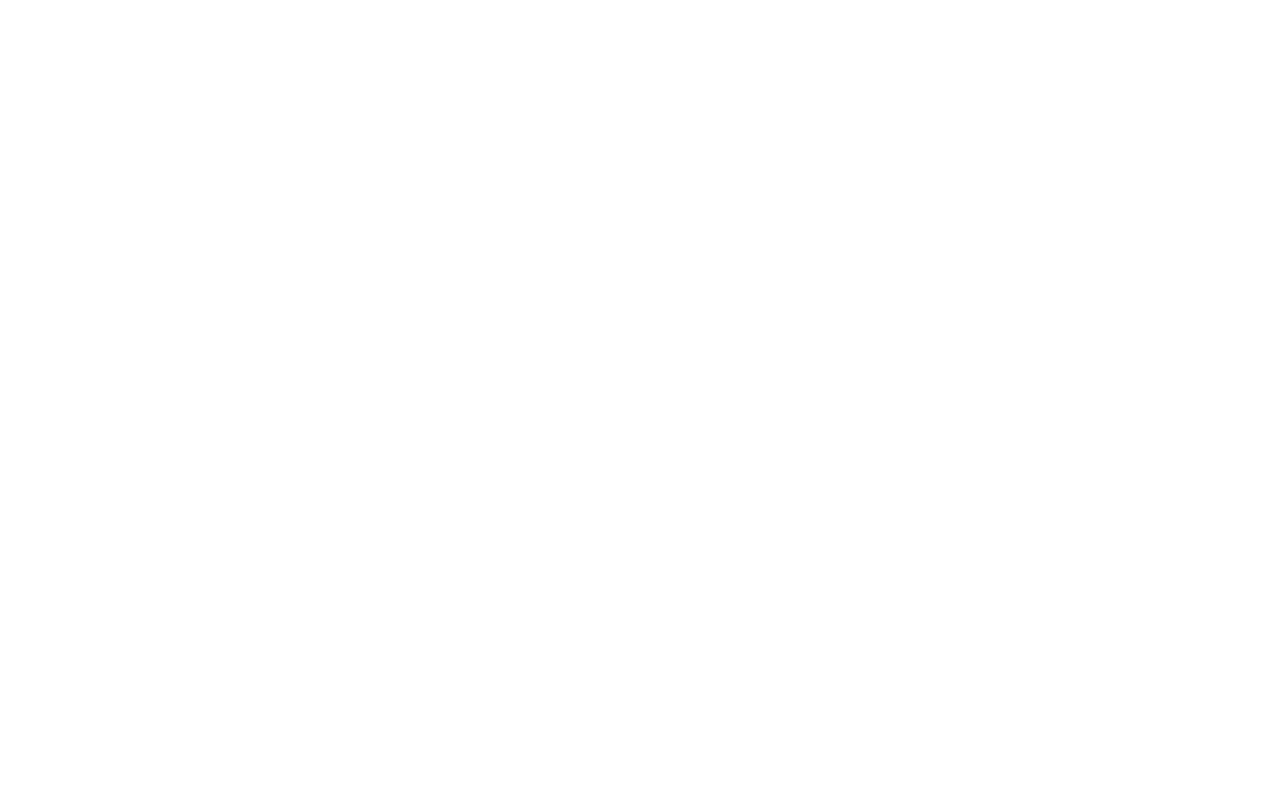
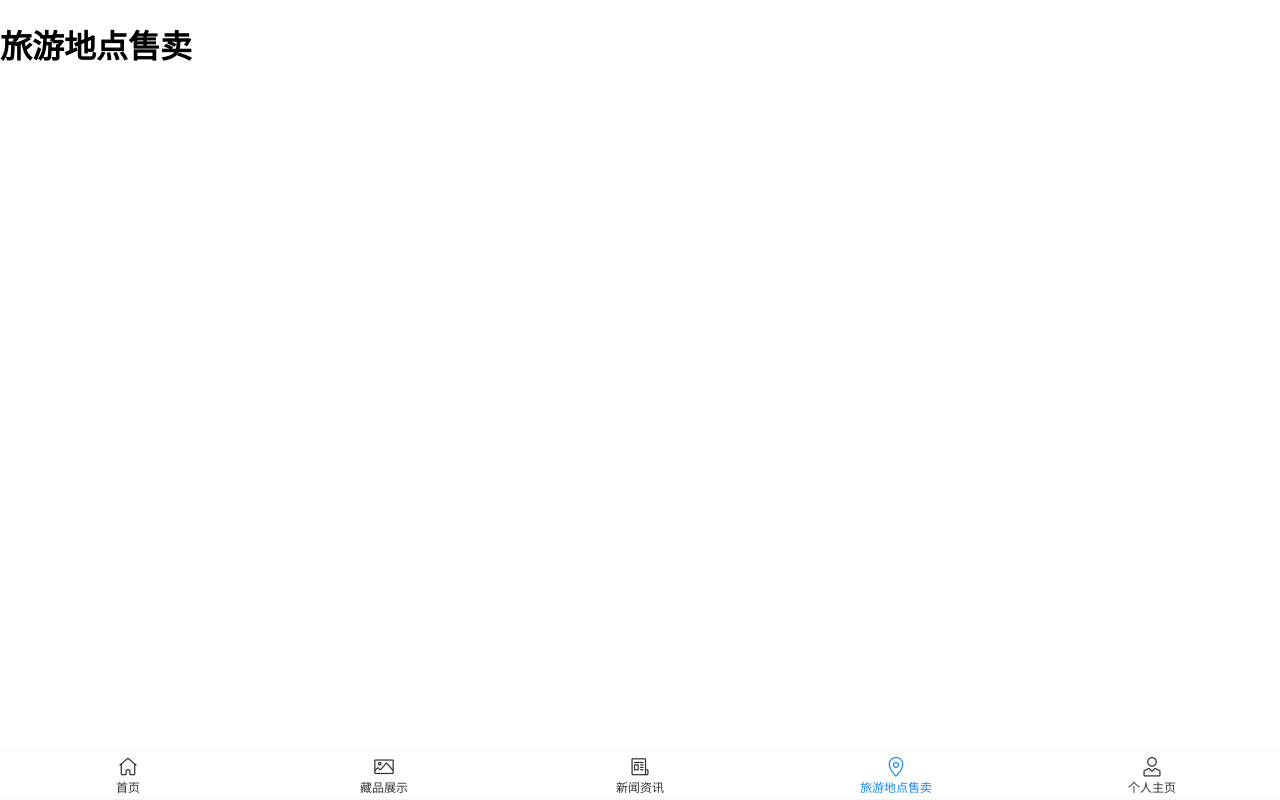
Before and after one commit to sbcdwl/vue3-vant-red-culture-archive, a Vue app: page /tour in a window 1280 px wide. Before the commit this address had no page. Built offline with nearby package versions, Linux system fonts and the light colour scheme.

Commit message:
feat: -req:A-001 使用vant的tabbar实现底部导航 - req:A-002 实现首页、藏品展示、新闻资讯、旅游地点售卖、个人主页跳转 增加这些组件，但不写内容

```diff
--- a/src/App.vue
+++ b/src/App.vue
@@ -2,9 +2,9 @@
 
     <router-view />
 
-
+    <tabbar/>
 </template>
 
 <script setup>
-
+import Tabbar from './layout/Tabbar.vue'
 </script>
--- /dev/null
+++ b/src/layout/Tabbar.vue
@@ -0,0 +1,17 @@
+<template>
+  <div>
+    <van-tabbar v-model="active" route>
+      <van-tabbar-item icon="wap-home-o" to="/">首页</van-tabbar-item>
+      <van-tabbar-item icon="photo-o" to="/collection">藏品展示</van-tabbar-item>
+      <van-tabbar-item icon="newspaper-o" to="/news">新闻资讯</van-tabbar-item>
+      <van-tabbar-item icon="location-o" to="/tour">旅游地点售卖</van-tabbar-item>
+      <van-tabbar-item icon="user-o" to="/personal">个人主页</van-tabbar-item>
+    </van-tabbar>
+  </div>
+</template>
+
+<script setup>
+import { ref } from 'vue'
+
+const active = ref(0)
+</script>
--- a/src/router/index.js
+++ b/src/router/index.js
@@ -7,30 +7,24 @@ const routes = [
         component: () => import('../views/Home.vue')
     },
     {
-        path: '/login',
-        name: 'Login',
-        component: () => import('../views/Login.vue')
+        path: '/collection',
+        name: 'Collection',
+        component: () => import('../views/Collection.vue')
     },
     {
-        path: '/register',
-        name: 'Register',
-        component: () => import('../views/Register.vue')
+        path: '/news',
+        name: 'News',
+        component: () => import('../views/News.vue')
+    },
+    {
+        path: '/tour',
+        name: 'Tour',
+        component: () => import('../views/Tour.vue')
     },
     {
         path: '/personal',
         name: 'Personal',
         component: () => import('../views/Personal.vue')
-    },
-    {
-        path: '/introduction',
-        name: 'Introduction',
-        component: () => import('../views/Introduction.vue')
-    },
-
-    {
-        path: '/news',
-        name: 'News',
-        component: () => import('../views/News.vue')
     },
 ]
 
--- /dev/null
+++ b/src/views/Collection.vue
@@ -0,0 +1,5 @@
+<template>
+    <div>
+        <h1>藏品展示</h1>
+    </div>
+</template>
--- /dev/null
+++ b/src/views/News.vue
@@ -0,0 +1,5 @@
+<template>
+    <div>
+        <h1>新闻资讯</h1>
+    </div>
+</template>
--- /dev/null
+++ b/src/views/Personal.vue
@@ -0,0 +1,5 @@
+<template>
+    <div>
+        <h1>个人主页</h1>
+    </div>
+</template>
--- /dev/null
+++ b/src/views/Tour.vue
@@ -0,0 +1,5 @@
+<template>
+    <div>
+        <h1>旅游地点售卖</h1>
+    </div>
+</template>
```
